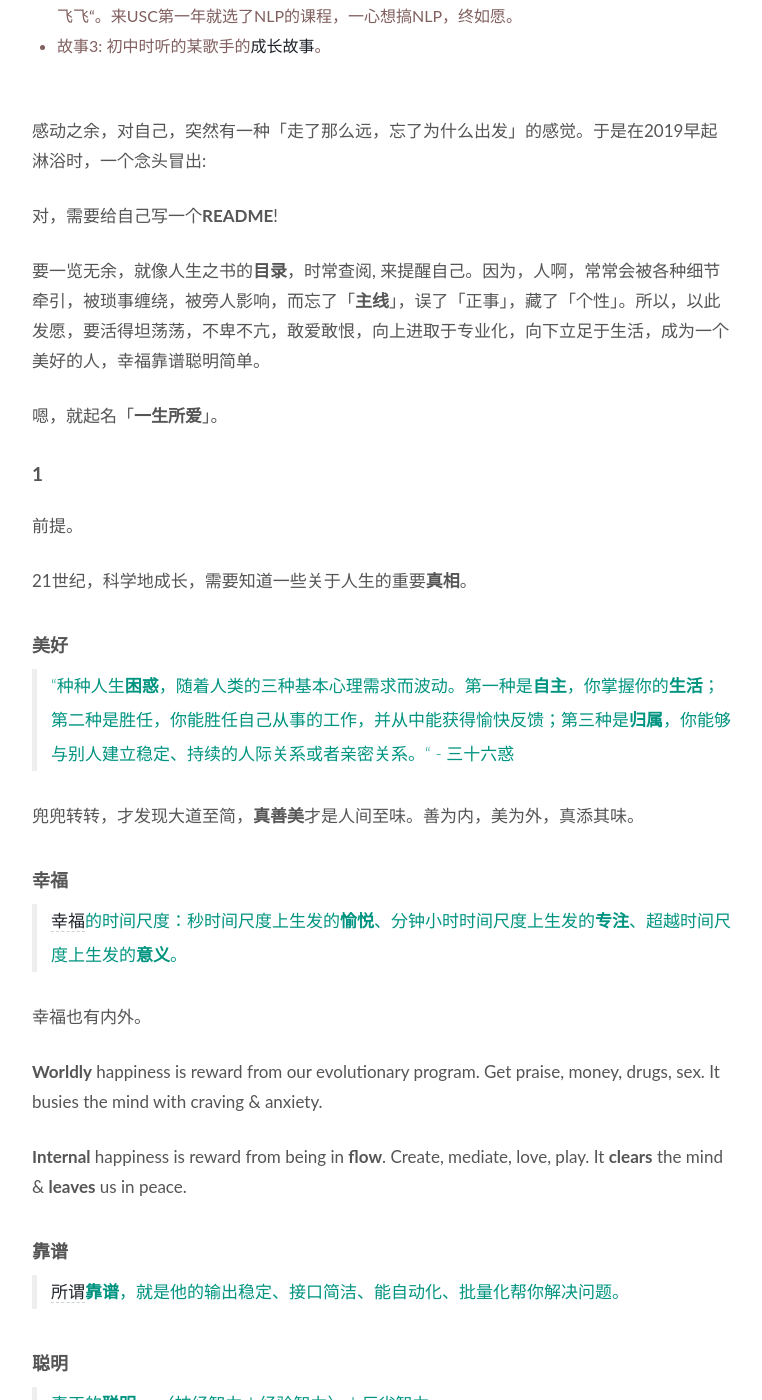
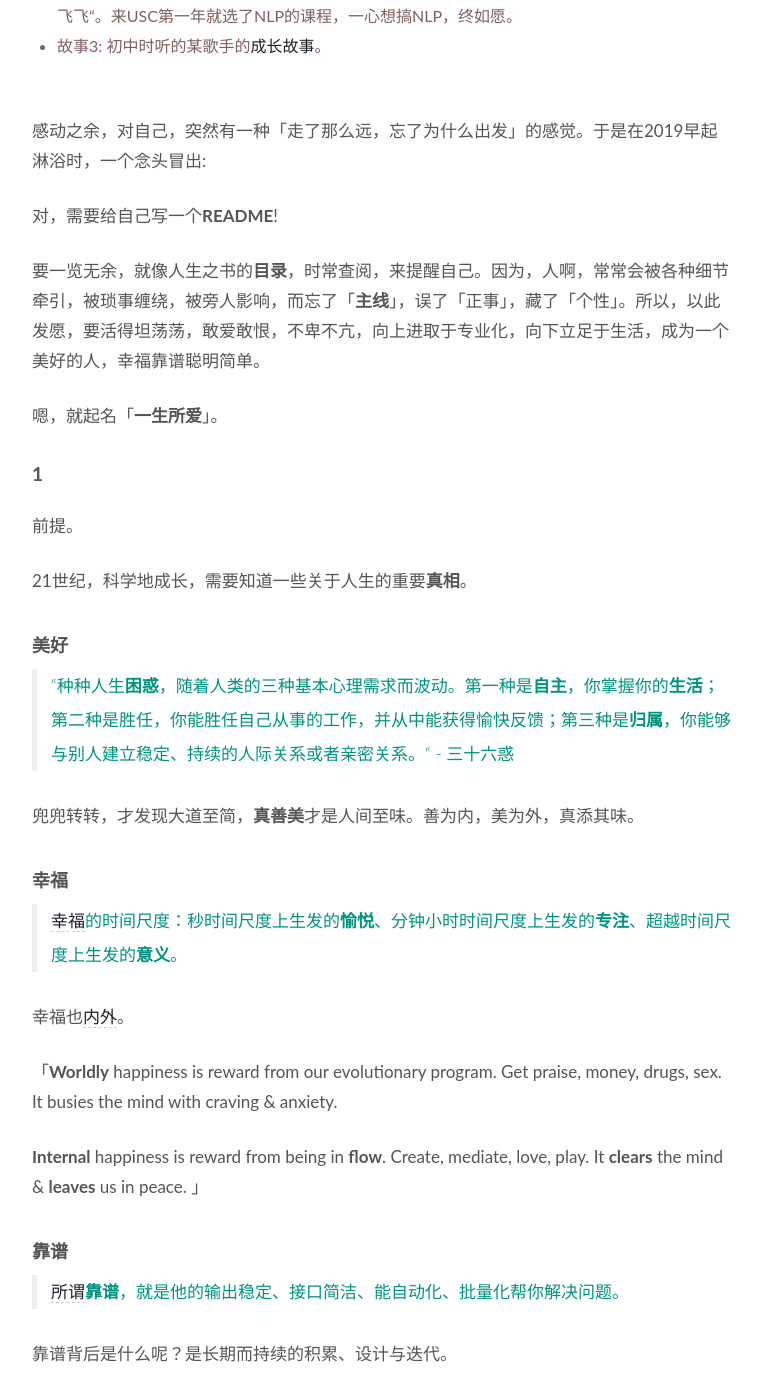
Before and after one commit to WillWang-X/willwang-x.github.io, a Jekyll site: the page built from _posts/2019-01-01-life-README.md, in a window 1280 px wide and 1400 px high, scrolled down 854 px. Shown: the whole window, without its empty margins (258-1020 px from the left). Built offline with Jekyll 4.4.1, drawn with Linux system fonts in a browser that asks for light colours; some of the changed text lies outside the part shown.

Commit message:
added definition of reliable and add more to simple

```diff
--- a/_posts/2019-01-01-life-README.md
+++ b/_posts/2019-01-01-life-README.md
@@ -31,7 +31,7 @@
 
 对，需要给自己写一个**README**!
 
-要一览无余，就像人生之书的**目录**，时常查阅, 来提醒自己。因为，人啊，常常会被各种细节牵引，被琐事缠绕，被旁人影响，而忘了「**主线**」，误了「正事」，藏了「个性」。所以，以此发愿，要活得坦荡荡，不卑不亢，敢爱敢恨，向上进取于专业化，向下立足于生活，成为一个美好的人，幸福靠谱聪明简单。
+要一览无余，就像人生之书的**目录**，时常查阅，来提醒自己。因为，人啊，常常会被各种细节牵引，被琐事缠绕，被旁人影响，而忘了「**主线**」，误了「正事」，藏了「个性」。所以，以此发愿，要活得坦荡荡，敢爱敢恨，不卑不亢，向上进取于专业化，向下立足于生活，成为一个美好的人，幸福靠谱聪明简单。
 
 嗯，就起名「**一生所爱**」。
 
@@ -51,20 +51,28 @@
 
 > [幸福](https://book.douban.com/subject/27663156/)的时间尺度：秒时间尺度上生发的**愉悦**、分钟小时时间尺度上生发的**专注**、超越时间尺度上生发的**意义**。
 
-幸福也有内外。
+幸福也[内外](https://twitter.com/naval/status/1053206878157627392?lang=en)。
 
-**Worldly** happiness is reward from our evolutionary program. Get praise, money, drugs, sex. It busies the mind with craving & anxiety.
 
-**Internal** happiness is reward from being in **flow**. Create, mediate, love, play. It **clears** the mind & **leaves** us in peace.
+「**Worldly** happiness is reward from our evolutionary program. Get praise, money, drugs, sex. It busies the mind with craving & anxiety.
+
+**Internal** happiness is reward from being in **flow**. Create, mediate, love, play. It **clears** the mind & **leaves** us in peace. 」
 
 
 ### 靠谱
 
 > [所谓](https://www.yangzhiping.com/psy/HumanityAndViolence.html)**靠谱**，就是他的输出稳定、接口简洁、能自动化、批量化帮你解决问题。
 
+靠谱背后是什么呢？是长期而持续的积累、设计与迭代。
+
+* 积累就是去记录经历，形成经验，拿去**验证**，别人照做可**复现**的**清单**。
+* 设计就是把清单们**重构**，得到简洁、直觉、彼此**连接**的**系统**。
+* 迭代就是查漏补缺，螺旋上升。
+
 ### 聪明
 
 > 真正的**聪明** ＝（神经智力＋经验智力）＊反省智力。
+> - 工作谈
 
 如纳什，小野二郎，巴菲特。像马达，水手和船长。请科学用脑，刻意练习和形成系统&直觉。
 
@@ -72,7 +80,7 @@
 
 > "**简单**，就是拥有极少，把空间留给**必需和精华**。简单，让生活摆脱使人精力分散、紧张不安的偏见、拘束和压力，为我们提供很多问题的解决方法。不要再拥有过多的东西，你将省出更多时间来关注自己的身体。当对自己的身体感觉良好时，就能忘记肉体的存在，专注于精神发展，达到充满意义的生命状态。你将感到更加幸福。" - 简单的艺术
 
-人生有限，必须要有所取舍，有所侧重，既然精力有限，世界越来越纷杂，**精简**则为上策。
+人生有限，必须有所取舍，有所侧重，既然精力有限，世界越纷杂，**精简**越可贵。**逃离物质生活的挑拨，逃离信息世界的关注。**
 
 
 ## 2
@@ -89,7 +97,7 @@
 
 - ME系列: 了解自己是解决问题的关键。
 - TC系列: Take care of your life & your life will take care of you.
-	- **身体**: 肉体是每个人的神殿，不管里面供奉的是什么，都应该好好保持它的强韧、美丽和清洁。
+	- **身体**: “肉体是每个人的神殿，不管里面供奉的是什么，都应该好好保持它的强韧、美丽和清洁。”
 	- **思维**: 说到底，人与人的差距，是认知水平的差距。
 	- **财务**: 不为金钱所累，那就要让它服务于你。
 	- **关系**: 人是悬挂在自己编织的意义之网上的动物。
@@ -145,6 +153,7 @@
 
 * 2019.01.06: 修改部分语句，和扩展幸福的含义。
 * 2019.01.14: 补充聪明的例子，类比和方法。和简单的定义。
+* 2019.01.15: 补充靠谱的定义，扩展简单的内涵。
 
 
 ---
```
